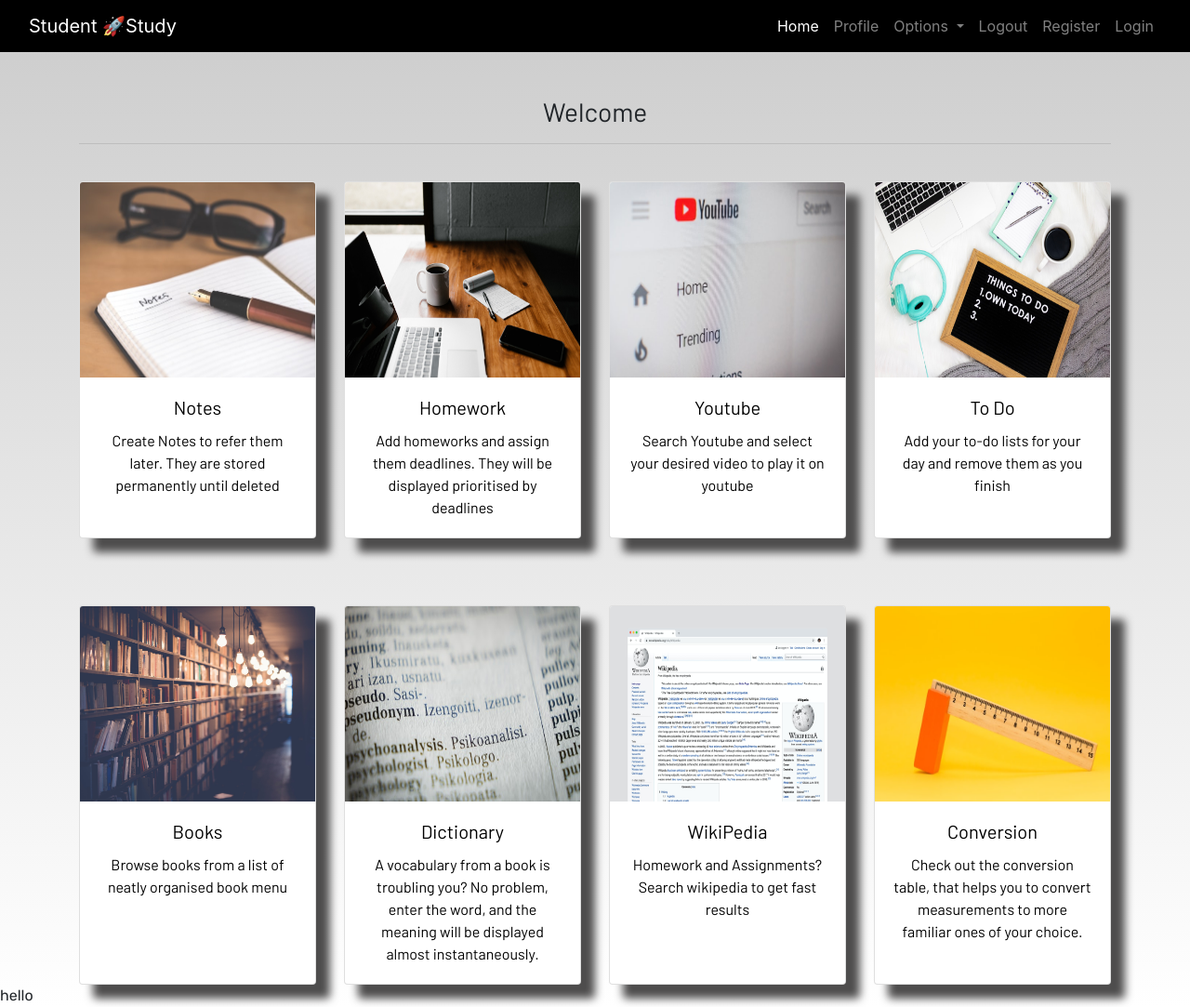
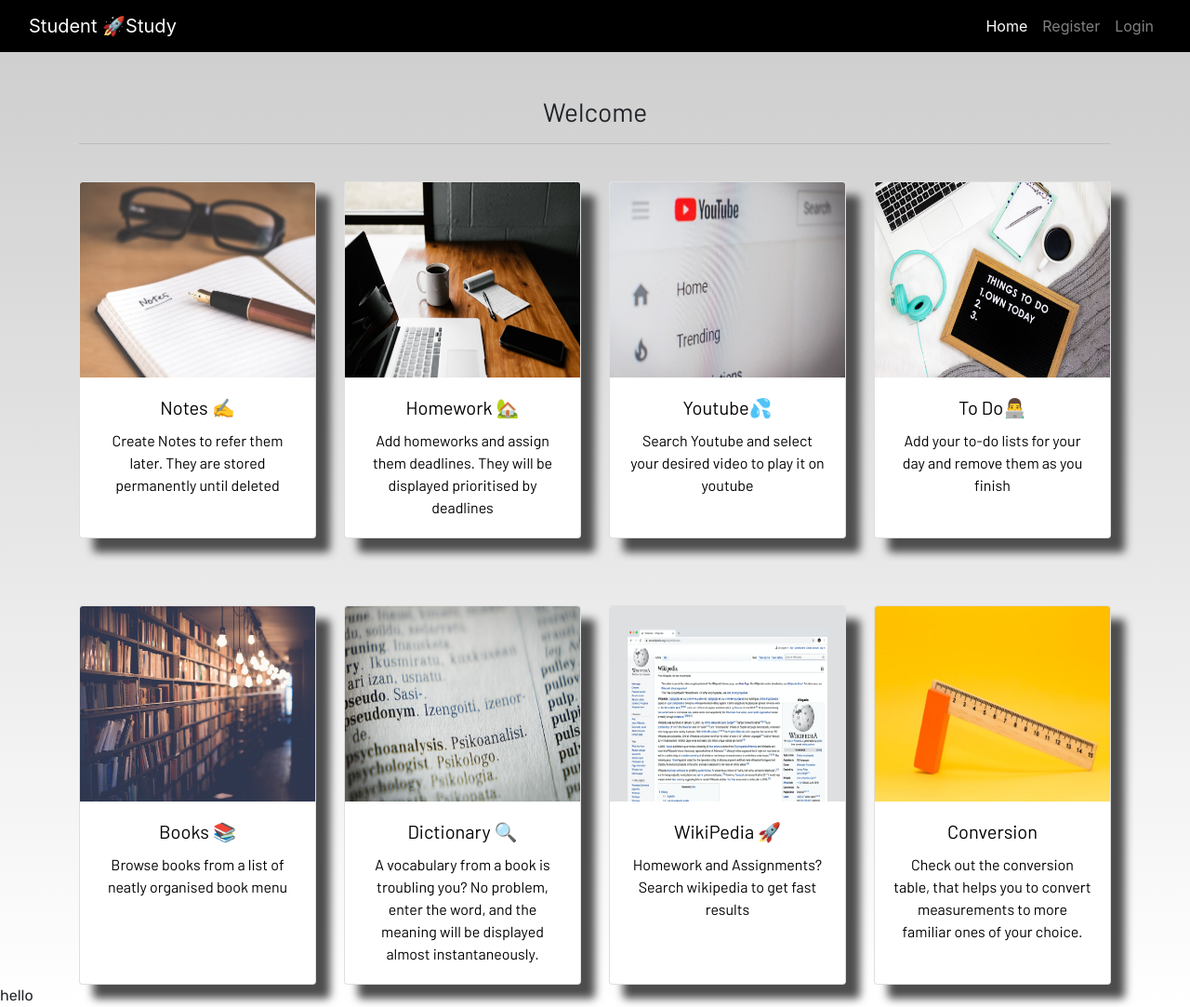
Before and after one commit to marksikaundi/studentstudy, a Django app: page / in a window 1280 px wide. Shown: the whole page at 93% size. Run offline with Django 3.2, Linux system fonts and the light colour scheme; some libraries are stand-ins or nearby versions; some web fonts are replaced.

Commit message:
On branch master

```diff
--- a/dashboard/forms.py
+++ b/dashboard/forms.py
@@ -4,6 +4,7 @@ from django.db.models.base import Model
 from django.forms import widgets
 from django.utils.regex_helper import Choice
 from . models import *
+from django.contrib.auth.forms import UserCreationForm
 
 class NotesForm(forms.ModelForm):
     class Meta:
@@ -26,3 +27,8 @@ class TodoForm(forms.ModelForm):
     class Meta:
         Model = Todo
         fields = ['title','is_finished']
+
+class UserRegistrationForm(UserCreationForm):
+    class Meta:
+        model = User
+        fields = ['username','password1','password2']
--- a/dashboard/templates/dashboard/base.html
+++ b/dashboard/templates/dashboard/base.html
@@ -27,7 +27,7 @@
     <header>
       <nav class="navbar navbar-expand-lg navbar-dark bg-dark">
         <div class="container-fluid">
-          <a class="navbar-brand" href="#">Student 🚀Study</a>
+          <a class="navbar-brand" href="/">Student 🚀Study</a>
           <button
             class="navbar-toggler"
             type="button"
@@ -45,10 +45,11 @@
           >
             <ul class="navbar-nav mb-2 mb-lg-0">
               <li class="nav-item">
-                <a class="nav-link active" aria-current="page" href="#">Home</a>
+                <a class="nav-link active" aria-current="page" href="{% url 'home' %}">Home</a>
               </li>
+              {% if user.is_authenticated %}
               <li class="nav-item">
-                <a class="nav-link" href="#">Profile</a>
+                <a class="nav-link" href="{% url 'profile' %}">Profile</a>
               </li>
               <li class="nav-item dropdown">
                 <a
@@ -63,31 +64,33 @@
                   Options
                 </a>
                 <div class="dropdown-menu" aria-labelledby="navbarDropdown">
-                  <a class="dropdown-item" href="#">Books</a>
-                  <a class="dropdown-item" href="#">Wikipedia</a>
+                  <a class="dropdown-item" href="{% url 'books' %}">Books</a>
+                  <a class="dropdown-item" href="{% url 'wiki' %}">Wikipedia</a>
                   <div class="dropdown-divider"></div>
 
-                  <a class="dropdown-item" href="#">Dictionary</a>
-                  <a class="dropdown-item" href="#">Youtube</a>
+                  <a class="dropdown-item" href="{% url 'dictionary' %}">Dictionary</a>
+                  <a class="dropdown-item" href="{% url 'youtube' %}">Youtube</a>
                   <div class="dropdown-divider"></div>
-                  <a class="dropdown-item" href="#">To-do</a>
-                  <a class="dropdown-item" href="#">Homework</a>
+                  <a class="dropdown-item" href="{% url 'todo' %}">To-do</a>
+                  <a class="dropdown-item" href="{% url 'homework' %}">Homework</a>
                   <div class="dropdown-divider"></div>
-                  <a class="dropdown-item" href="#">Notes</a>
-                  <!--<a class="dropdown-item" href="#">Conversion</a>-->
+                  <a class="dropdown-item" href="{% url 'notes' %}">Notes</a>
+                  <a class="dropdown-item" href="#">Conversion</a>
                   <div class="dropdown-divider"></div>
                 </div>
               </li>
 
               <li class="nav-item">
-                <a class="nav-link" href="#">Logout</a>
+                <a class="nav-link" href="{% url 'logout' %}">Logout</a>
+              </li>
+              {% else %}
+              <li class="nav-item">
+                <a class="nav-link" href="{% url 'register' %}">Register</a>
               </li>
               <li class="nav-item">
-                <a class="nav-link" href="#">Register</a>
+                <a class="nav-link" href="{% url 'login' %}">Login</a>
               </li>
-              <li class="nav-item">
-                <a class="nav-link" href="#">Login</a>
-              </li>
+              {% endif %}
             </ul>
           </div>
         </div>
--- a/dashboard/templates/dashboard/home.html
+++ b/dashboard/templates/dashboard/home.html
@@ -1,4 +1,6 @@
-{% extends 'dashboard/base.html' %} {% load static %} {% block content %}
+{% extends 'dashboard/base.html' %}
+{% load static %}
+{% block content %}
 
 <section class="container text-center">
   <h3>Welcome</h3>
@@ -15,7 +17,7 @@
             alt="Notes image"
           />
           <div class="card-body">
-            <h5 class="card-title">Notes</h5>
+            <h5 class="card-title">Notes ✍</h5>
             Create Notes to refer them later. They are stored permanently until
             deleted
           </div>
@@ -32,7 +34,7 @@
             alt="Notes image"
           />
           <div class="card-body">
-            <h5 class="card-title">Homework</h5>
+            <h5 class="card-title">Homework 🏡</h5>
             Add homeworks and assign them deadlines. They will be displayed
             prioritised by deadlines
           </div>
@@ -48,7 +50,7 @@
             alt="Notes image"
           />
           <div class="card-body">
-            <h5 class="card-title">Youtube</h5>
+            <h5 class="card-title">Youtube💦</h5>
             Search Youtube and select your desired video to play it on youtube
           </div>
         </div>
@@ -63,7 +65,7 @@
             alt="Notes image"
           />
           <div class="card-body">
-            <h5 class="card-title">To Do</h5>
+            <h5 class="card-title">To Do👨‍💻</h5>
             Add your to-do lists for your day and remove them as you finish
           </div>
         </div>
@@ -81,7 +83,7 @@
             alt="Notes image"
           />
           <div class="card-body">
-            <h5 class="card-title">Books</h5>
+            <h5 class="card-title">Books 📚</h5>
             Browse books from a list of neatly organised book menu
           </div>
         </div>
@@ -97,7 +99,7 @@
             alt="Notes image"
           />
           <div class="card-body">
-            <h5 class="card-title">Dictionary</h5>
+            <h5 class="card-title">Dictionary 🔍</h5>
             A vocabulary from a book is troubling you? No problem, enter the
             word, and the meaning will be displayed almost instantaneously.
           </div>
@@ -113,7 +115,7 @@
             alt="Notes image"
           />
           <div class="card-body">
-            <h5 class="card-title">WikiPedia</h5>
+            <h5 class="card-title">WikiPedia 🚀</h5>
             Homework and Assignments? Search wikipedia to get fast results
           </div>
         </div>
--- a/dashboard/templates/dashboard/profile.html
+++ b/dashboard/templates/dashboard/profile.html
@@ -1,5 +1,6 @@
-{% extends 'dashboard/base.html' %} {% load static %}
-{% load crispy_forms_tags%}
+{% extends 'dashboard/base.html' %}
+{% load static %}
+{% load crispy_forms_tags %}
 {% block content %}
 <section class="text-center">
 
--- a/dashboard/views.py
+++ b/dashboard/views.py
@@ -163,6 +163,8 @@ def todo(request):
     return render(request, "dashboard/todo.html", context)
 
 # books search API
+
+
 def books(request):
     if request.method == "POST":
         form = DashboardFom(request.POST)
@@ -212,43 +214,84 @@ def dictionary(request):
             example = answer[0]['meanings'][0]['definitions'][0]['example']
             synonyms = answer[0]['meanings'][0]['definitions'][0]['synonyms']
             context = {
-                'form':form,
-                'input':text,
-                'phonetics':phonetics,
-                'audio':audio,
-                'definition':definition,
-                'example':example,
-                'synonyms':synonyms
+                'form': form,
+                'input': text,
+                'phonetics': phonetics,
+                'audio': audio,
+                'definition': definition,
+                'example': example,
+                'synonyms': synonyms
             }
         except:
             context = {
-                'form':form,
-                'input':''
+                'form': form,
+                'input': ''
             }
-        return render(request,"dashboard/dictionary.html",context)
+        return render(request, "dashboard/dictionary.html", context)
     else:
         form = DashboardFom()
-        context = {'form':form}
-    return render(request,"dashboard/dictionary.html",context)
+        context = {'form': form}
+    return render(request, "dashboard/dictionary.html", context)
 
 # wikipedia section
+
+
 def wiki(request):
     if request.method == 'POST':
         text = request.POST['text']
         form = DashboardFom(request.POST)
         search = wikipedia.page(text)
         context = {
-            'form':form,
-            'title':search.title,
-            'link':search.url,
-            'details':search.summary
+            'form': form,
+            'title': search.title,
+            'link': search.url,
+            'details': search.summary
         }
-        return render(request,"dashboard/wiki.html",context)
+        return render(request, "dashboard/wiki.html", context)
     else:
         form = DashboardFom()
         context = {
-            'form':form
+            'form': form
         }
-    return render(request,"dashboard/wiki.html",context)
+    return render(request, "dashboard/wiki.html", context)
 
-# conversion section
+# User Auth Registration form section
+
+
+def register(request):
+    if request.method == 'POST':
+        form = UserRegistrationForm(request.POST)
+        if form.is_valid():
+            form.save()
+            username = form.cleaned_data.get('username')
+            messages.success(
+                request, f"Account created successfully for {username}!!")
+            return redirect("login")
+    else:
+        form = UserRegistrationForm()
+    context = {
+        'form': form
+    }
+    return render(request, "dashboard/register.html", context)
+
+# Profile section to desplay home part
+
+
+def profile(request):
+    homeworks = Homework.objects.filter(is_finished=False,user=request.user)
+    todos = Todo.objects.filter(is_finished=False,user=request.user)
+    if len(homeworks) == 0:
+        homework_done = True
+    else:
+        homework_done = False
+    if len(todos) == 0:
+        todos_done = True
+    else:
+        todos_done = False
+    context = {
+        'homework':homework,
+        'todos':todos,
+        'homework_done':homework_done,
+        'todos_done':todos_done,
+    }
+    return render(request, "dashboard/profile.html",context)
--- a/studentstudy/settings.py
+++ b/studentstudy/settings.py
@@ -127,6 +127,8 @@ STATIC_URL = '/static/'
 DEFAULT_AUTO_FIELD = 'django.db.models.BigAutoField'
 
 STATIC_URL = '/static/'
-STATICFILES_DIRS=[BASE_DIR/"static"]
+STATICFILES_DIRS = [BASE_DIR/"static"]
 
+LOGIN_REDIRECT_URL = 'home'
+LOGIN_URL = 'login'
 CRISPY_TEMPLATE_PACK = "bootstrap4"
--- a/studentstudy/urls.py
+++ b/studentstudy/urls.py
@@ -13,11 +13,19 @@ Including another URLconf
     1. Import the include() function: from django.urls import include, path
     2. Add a URL to urlpatterns:  path('blog/', include('blog.urls'))
 """
+#from studentstudy.dashboard.views import profile
 from django.contrib import admin
 from django.urls import path
 from django.urls.conf import include
+from dashboard import views as dash_views
+from django.contrib.auth import views as auth_views
 
 urlpatterns = [
     path('admin/', admin.site.urls),
-    path('',include('dashboard.urls'))
+    path('',include('dashboard.urls')),
+    path('register/',dash_views.register,name='register'),
+    path('login/',auth_views.LoginView.as_view(template_name="dashboard/login.html"),name='login'),
+    path('profile/',dash_views.profile,name='profile'),
+    path('logout/',auth_views.LogoutView.as_view(template_name="dashboard/logout.html"),name='logout'),
+
 ]
```
Also changed, not shown: dashboard/templates/dashboard/login.html (+11 -3 lines), dashboard/templates/dashboard/logout.html (+7 -2 lines), dashboard/templates/dashboard/register.html (+12 -3 lines), dashboard/urls.py (line endings or trailing spaces), db.sqlite3.
